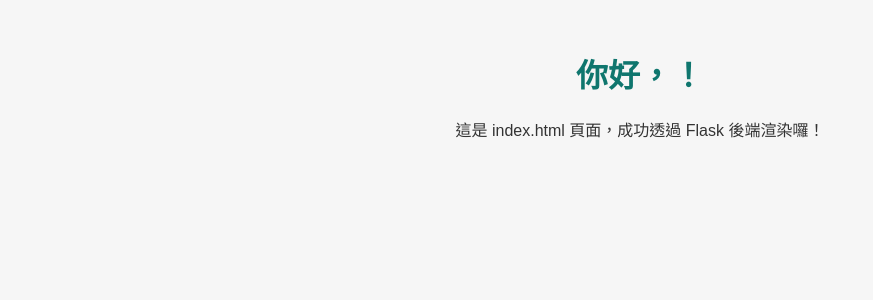
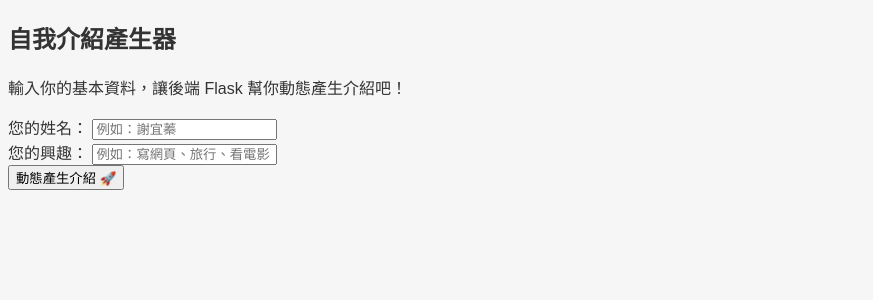
Before and after one commit to anita920813/flask-hw, a Flask app: page / in a window 1280 px wide. Shown: the top 300 px of the page, without its empty margins (0-873 px from the left). Run offline with Flask 3, Linux system fonts and the light colour scheme.

Commit message:
Update index.html

```diff
--- a/templates/index.html
+++ b/templates/index.html
@@ -4,15 +4,42 @@
 <head>
     <meta charset="UTF-8">
     <meta name="viewport" content="width=device-width, initial-scale=1.0">
-    <title>Flask 網頁</title>
-    <!-- 對照簡報：使用 url_for 引入 static 資料夾底下的 style.css -->
+    <title>AI 自我介紹產生器</title>
+    <!-- 引入我們的樣式表 -->
     <link rel="stylesheet" href="{{ url_for('static', filename='style.css') }}">
 </head>
 <body>
-    <div style="text-align: center; margin-top: 50px; font-family: sans-serif;">
-        <!-- 使用 Jinja2 模板語法，把後端傳來的名字顯示出來 -->
-        <h1>你好，{{ name }}！</h1>
-        <p>這是 index.html 頁面，成功透過 Flask 後端渲染囉！</p>
+
+    <div class="container">
+        <h2><i class="fa-solid fa-wand-magic-sparkles"></i> 自我介紹產生器</h2>
+        <p class="subtitle">輸入你的基本資料，讓後端 Flask 幫你動態產生介紹吧！</p>
+
+        <!-- 表單容器：對照簡報使用 method="POST" -->
+        <form method="POST">
+            <div class="form-group">
+                <label for="name">您的姓名：</label>
+                <!-- 對照簡報：此處 name="name" 必須與 Python 的 request.form.get("name") 完全一致 -->
+                <input type="text" id="name" name="name" placeholder="例如：謝宜蓁" required>
+            </div>
+
+            <div class="form-group">
+                <label for="hobby">您的興趣：</label>
+                <!-- 此處 name="hobby" 必須與 Python 的 request.form.get("hobby") 完全一致 -->
+                <input type="text" id="hobby" name="hobby" placeholder="例如：寫網頁、旅行、看電影" required>
+            </div>
+
+            <!-- 對照簡報常犯錯誤：button 的 type 必須是 "submit" 才會觸發送出 -->
+            <button type="submit" class="btn-submit">動態產生介紹 🚀</button>
+        </form>
+
+        <!-- 對照簡報：如果有產生訊息，才把結果區塊顯示出來 -->
+        {% if message %}
+        <div class="result-box">
+            <h3>生成結果：</h3>
+            <p>{{ message }}</p>
+        </div>
+        {% endif %}
     </div>
+
 </body>
 </html>
```
